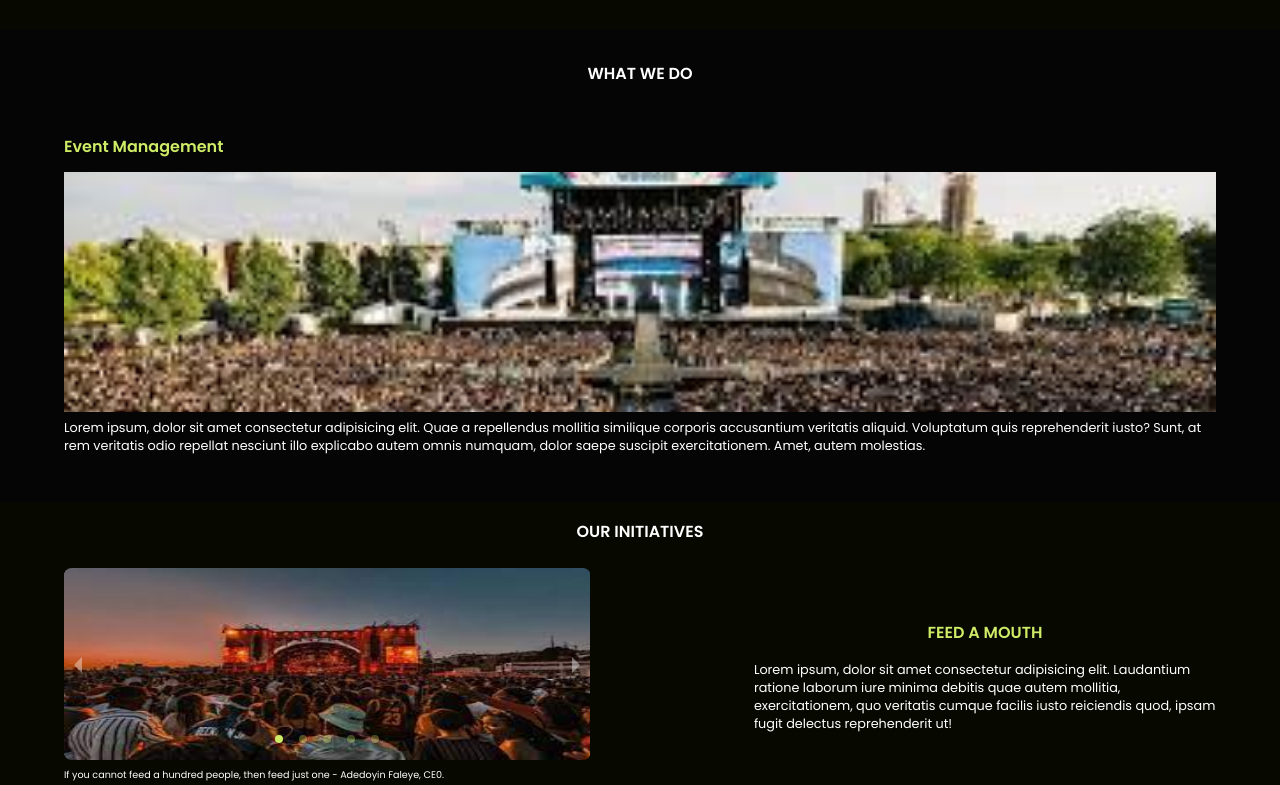
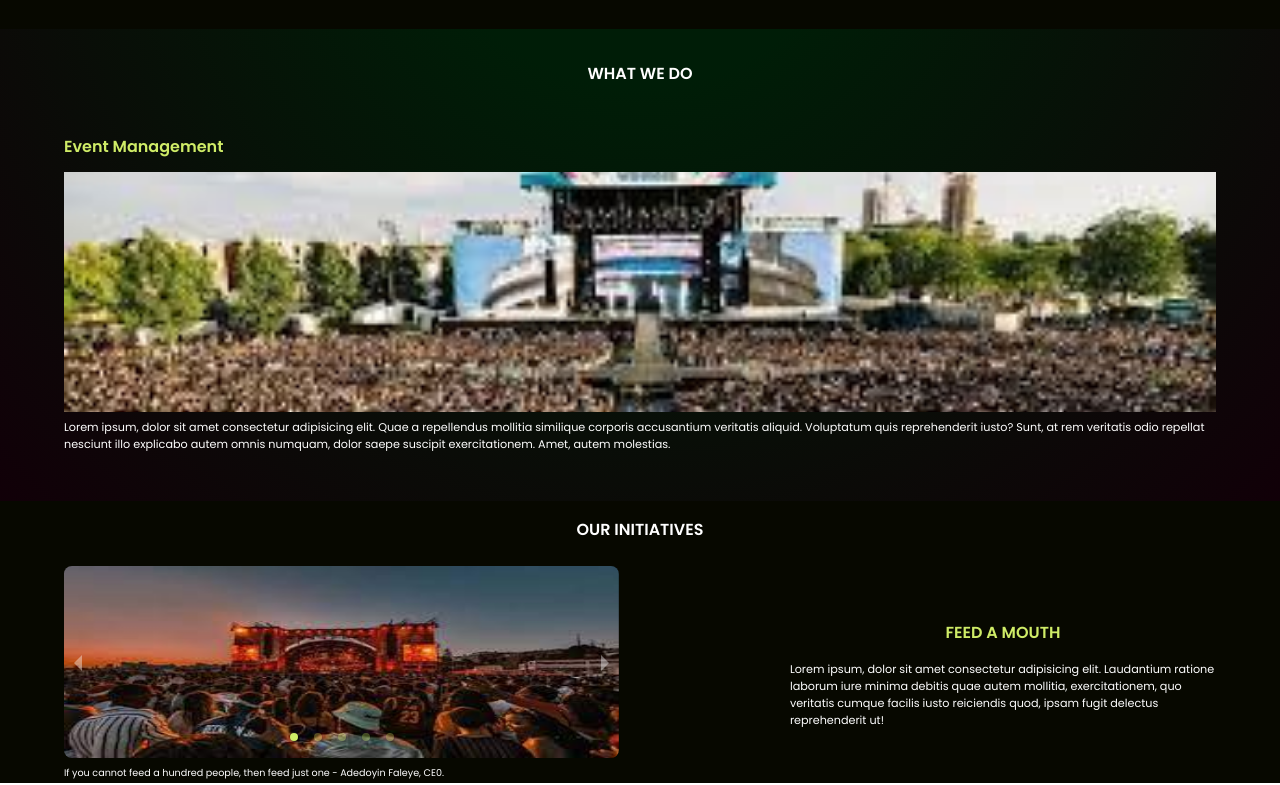
Before and after one commit to TheWiki2306/optimize-web, a React (Create React App) app: page / in a window 1280 px wide. Shown: the part 1059-1844 px from the top of the page. Built offline with nearby package versions, Linux system fonts and the light colour scheme.

Commit message:
On branch master

```diff
--- a/src/components/about/about.css
+++ b/src/components/about/about.css
@@ -6,6 +6,7 @@
     margin-bottom: 3rem;
     text-align: center;
     font-size: 1em;
+    /* color: var(--color-white); */
     color: var(--color-white);
 }
 .evt h4{
@@ -21,7 +22,7 @@ object-fit: cover;
 }
 
 .evt p{
-    font-size: 0.8em;
+    font-size: 0.7em;
 }
 
 @media screen and (max-width: 1024px) {
--- a/src/components/gallery/gallery.css
+++ b/src/components/gallery/gallery.css
@@ -2,7 +2,8 @@
 .gallery{
     margin-top: 3rem;
     background: var(--color-bg-variant);
-    height: 20rem;
+    /* background: #070800; */
+     height: 20rem;
     /* opacity: 0.2; */
 }
 
--- a/src/components/header/header.css
+++ b/src/components/header/header.css
@@ -1,3 +1,7 @@
+.mainHeader{
+    /* background: radial-gradient(circle,rgb(5, 119, 30) 0%, rgb(17, 0, 8) 100%); */
+    }
+
 .headerContainer{
     color: var(--color-white);
     padding-top: 3rem;
--- a/src/components/header/header.jsx
+++ b/src/components/header/header.jsx
@@ -4,6 +4,7 @@ import { motion } from "framer-motion";
 
 const Header = () => {
   return (
+    <div className='mainHeader'>
     <div className='container headerContainer'>
       <motion.h1 className='one'
       animate={{ scale:1 }}
@@ -12,6 +13,7 @@ const Header = () => {
       >OPTIMIZE ENTERTAINMENT<span>.</span> </motion.h1>
       <h1 className='two'>RAVE AND GLAMOUR WHENEVER YOU CAN</h1>
     </div>
+    </div>
   )
 }
 
--- a/src/components/initiative/initiative.css
+++ b/src/components/initiative/initiative.css
@@ -49,7 +49,7 @@ width: 50%;
 }
 
 .initiativeText p{
-    font-size: 0.8em;
+    font-size: 0.7em;
 }
 
 small{
--- a/src/components/nav/nav.css
+++ b/src/components/nav/nav.css
@@ -15,7 +15,6 @@
     color: var(--color-white);
     font-size: 0.8em;
     margin-left: 8rem;
-
 }
 
 .nav a:hover{
--- a/src/index.css
+++ b/src/index.css
@@ -29,13 +29,15 @@ html {
 }
 
 ::-webkit-scrollbar {
-  /* display: none; */
+  display: none;
 }
 
 
 body {
   font-family: 'Poppins', sans-serif;
-  background: var(--color-bg);
+  /* background: radial-gradient(circle, #cfec67 20%, rgb(17, 0, 8) 80%); */
+  background: radial-gradient(circle,rgb(0, 29, 7) 20%, rgb(17, 0, 8) 80%);
+  /* background: var(--color-bg); */
   /* color: var(--color-white); */
   /* line-height: 1.7; */
 }
```
